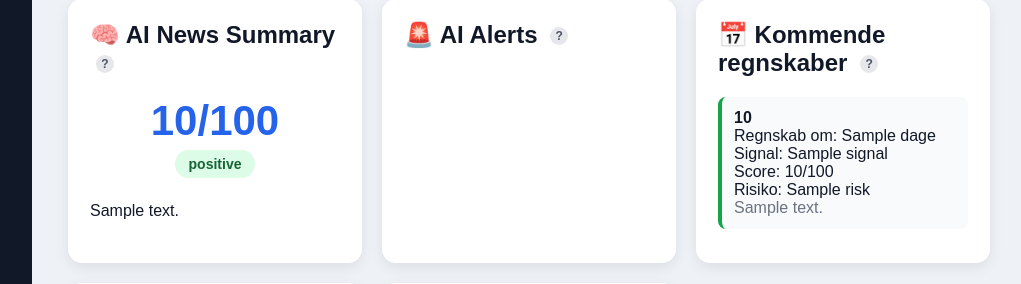
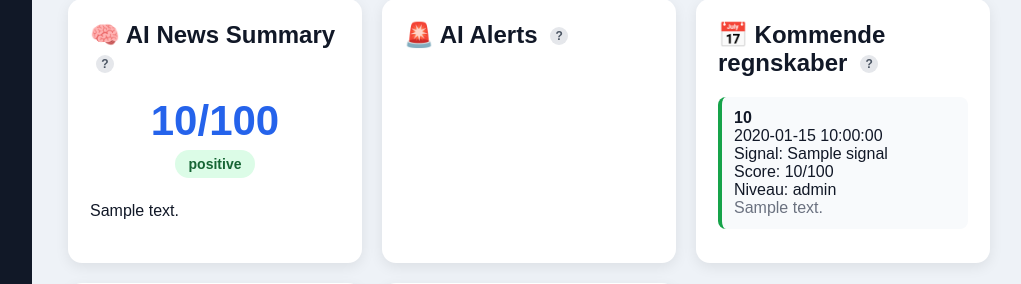
Before and after one commit to thomasthorvaldlund-ctrl/novo-ai-monitor, a Python web app: template templates/command_center.html in a window 1280 px wide; the page is wider, and only the part inside the window is pictured. Shown: the part 2555-2839 px from the top of that part, without its empty margins (254-1275 px from the left). Run offline with Jinja, Linux system fonts and the light colour scheme; the template is opened without the code that fills it: most values are stand-ins (such as "Sample title", 1, 10 or a date in 2020).

Commit message:
Improve earnings risk card display

```diff
--- a/templates/command_center.html
+++ b/templates/command_center.html
@@ -1255,10 +1255,12 @@
                     padding:12px;
                     background:#f8fafc;
                     border-left:4px solid
-                    {% if item.risk == 'High' %}
+                    {% if item.alert_level == 'HIGH' %}
                         #dc2626
-                    {% elif item.risk == 'Medium' %}
+                    {% elif item.alert_level == 'ALERT' %}
                         #f59e0b
+                    {% elif item.alert_level == 'WATCH' %}
+                        #eab308
                     {% else %}
                         #16a34a
                     {% endif %};
@@ -1267,8 +1269,7 @@
 
                     <b>{{ item.stock }}</b><br>
 
-                    Regnskab om:
-                    {{ item.days_left }} dage
+                    {{ item.date_message }}
                     <br>
 
                     Signal:
@@ -1279,8 +1280,8 @@
                     {{ item.score }}/100
                     <br>
 
-                    Risiko:
-                    {{ item.risk }}
+                    Niveau:
+                    {{ item.alert_level }}
                     <br>
 
                     <span style="color:#6b7280;">
```
